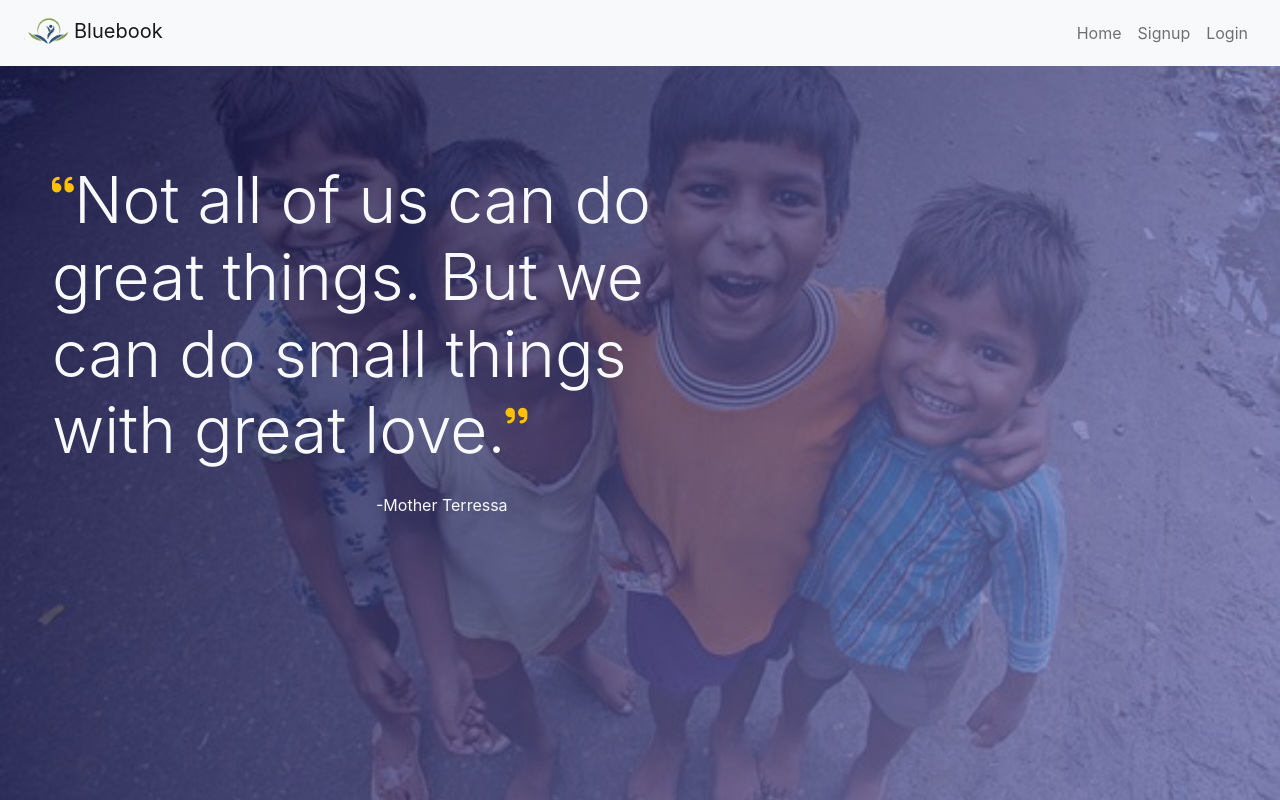
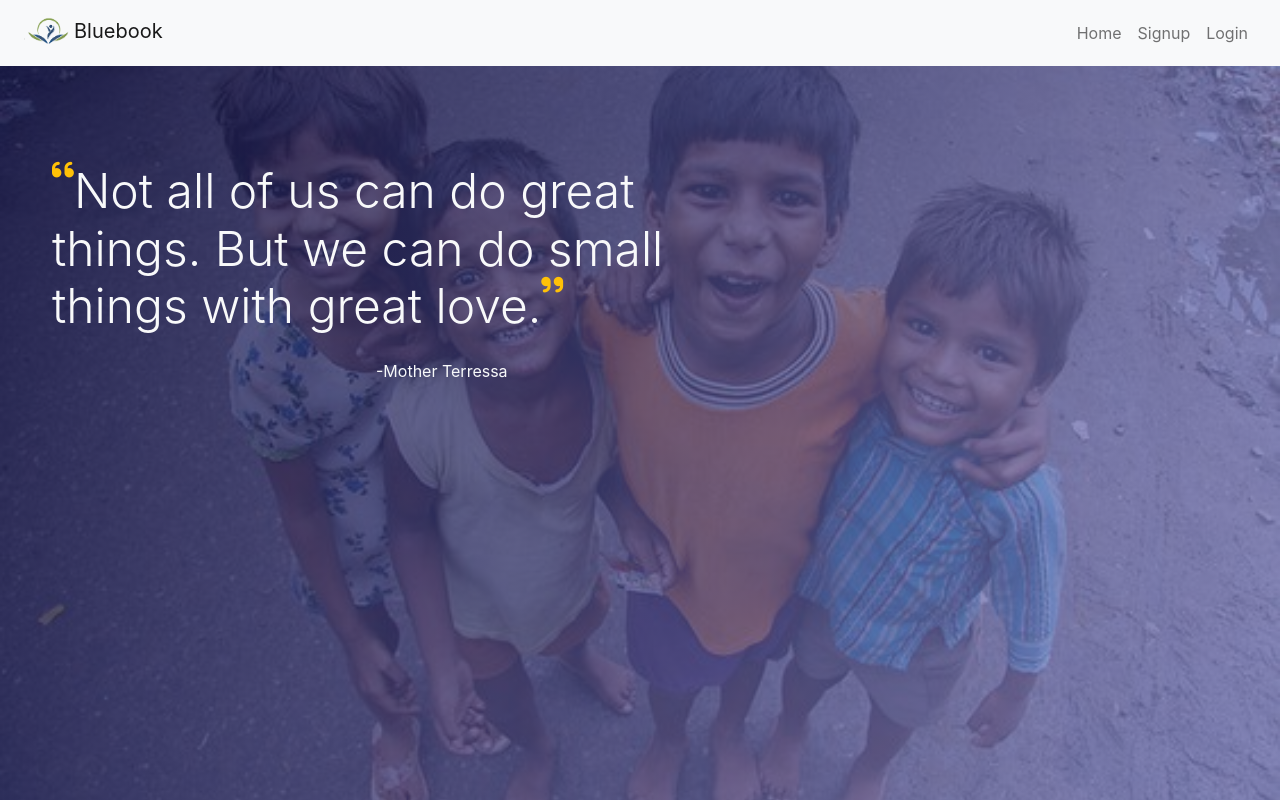
Before and after one commit to mohammdowais/RPFB-2, a React (Create React App) app in the folder registerform/: page / in a window 1280 px wide. Built offline with nearby package versions, Linux system fonts and the light colour scheme.

Commit message:
ui updated

```diff
--- a/registerform/src/components/home.jsx
+++ b/registerform/src/components/home.jsx
@@ -14,7 +14,7 @@ export default function Home() {
             <blockquote className="blockquote mb-4">
               <p>
                 <i className="fas fa-quote-left fa-lg text-warning mb-5"></i>
-                <span className="font-italic display-3 text-light">
+                <span className="font-italic display-5 text-light">
                   Not all of us can do great things. But we can do small things
                   with great love.
                 </span>
```
